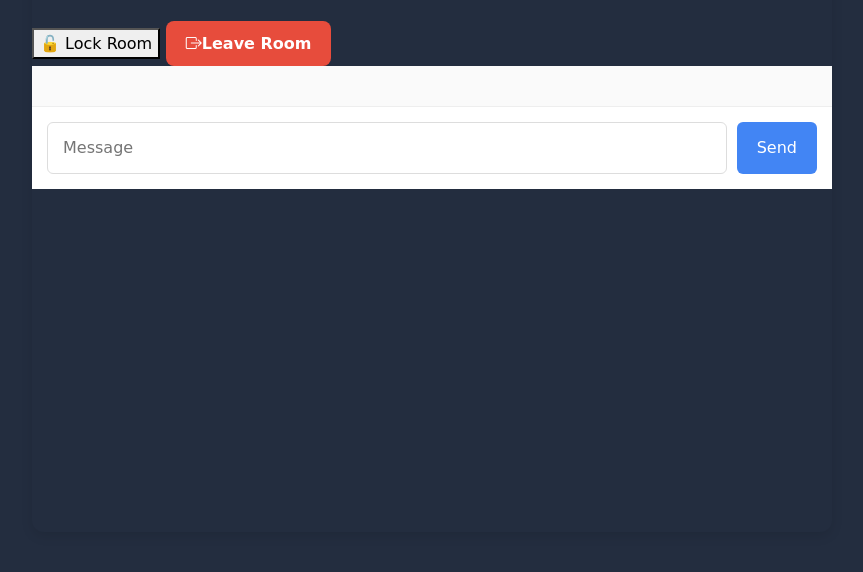
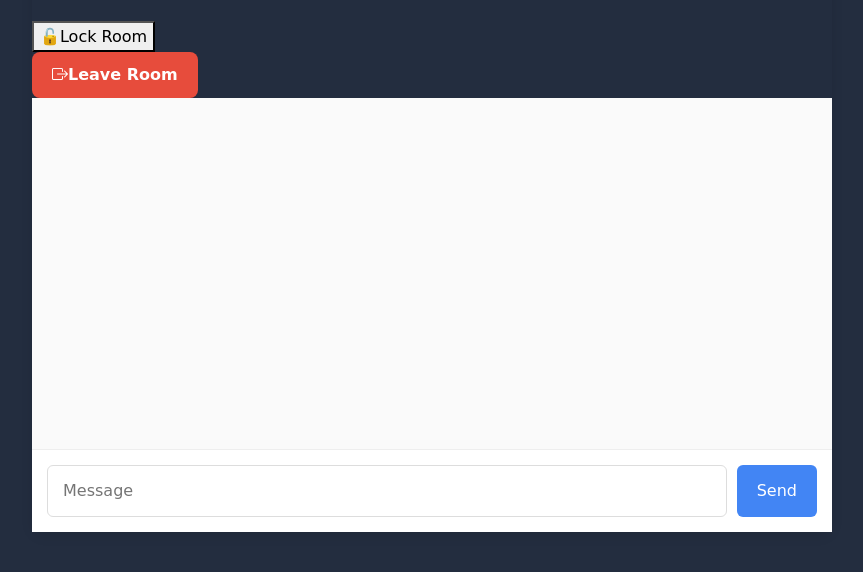
Before and after one commit to JoshuaSubray/Pype, a Flask app: template templates/room.html in a window 1280 px wide. Shown: the part 168-740 px from the top of the page, without its empty margins (208-1071 px from the left). Run offline with Flask 3, Linux system fonts and the light colour scheme; the template is opened without the code that fills it, so the values that code supplies are empty; some libraries are stand-ins or nearby versions.

Commit message:
fixed div

```diff
--- a/templates/room.html
+++ b/templates/room.html
@@ -3,9 +3,12 @@
     <h2>Chat Room: {{code}}</h2>
     <div class="room-controls">
         <button id="lock-btn" class="lock-btn" onclick="toggleRoomLock()">
-            <span id="lock-icon">🔓</span> <span id="lock-text">Lock Room</span>
+            <span id="lock-icon">🔓</span><span id="lock-text">Lock Room</span>
         </button>
-    <button onclick="leaveRoom()" class="leave-btn"><i class="bi bi-box-arrow-right"></i>Leave Room</button>
+    </div>
+    <div>
+        <button onclick="leaveRoom()" class="leave-btn"><i class="bi bi-box-arrow-right"></i>Leave Room</button>
+    </div>
     <div class="messages" id="messages"></div>
     <div class="inputs">
         <input
```
